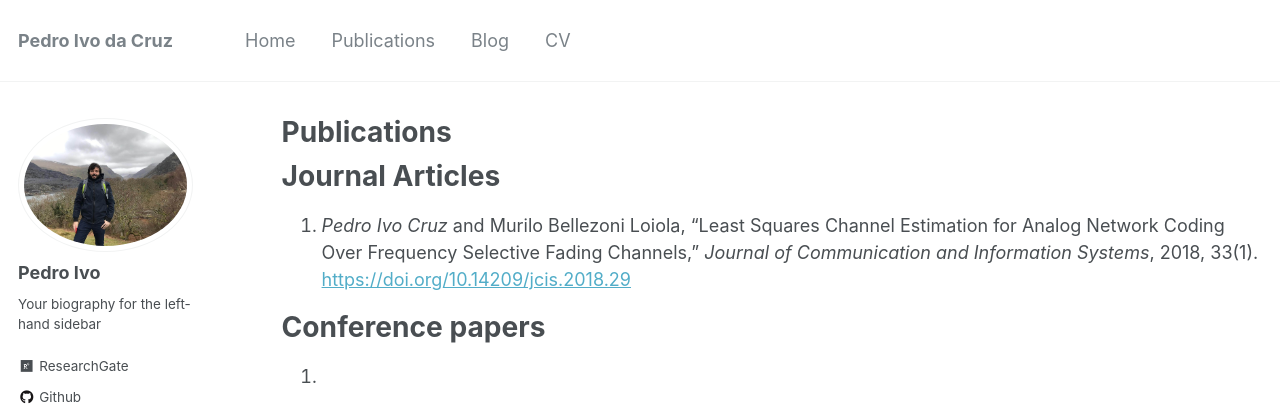
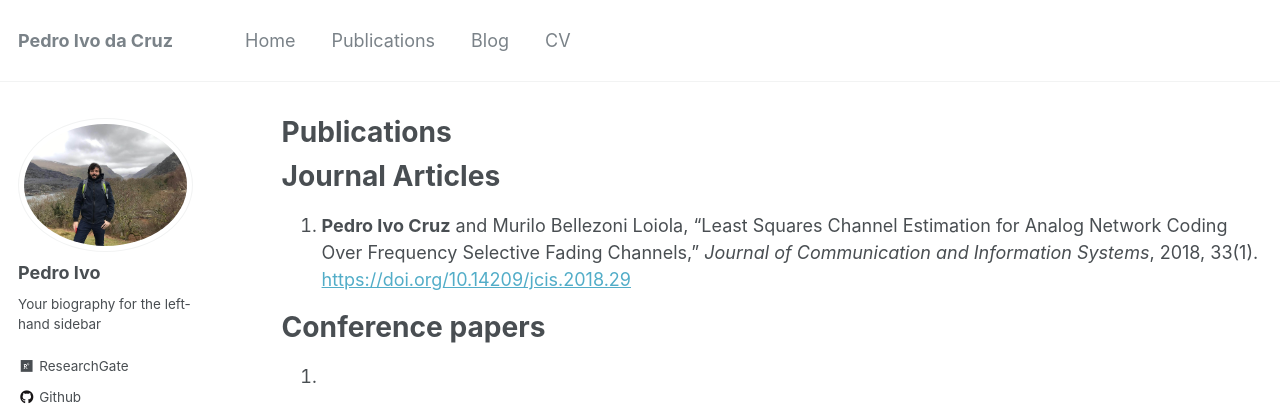
Before and after one commit to pedroidc/pedroidc.github.io, a Jekyll site: the page built from _pages/publications.md, in a window 1280 px wide. Shown: the top 408 px of the page. Built offline with Jekyll 4.4.1, drawn with Linux system fonts in a browser that asks for light colours; some web fonts are replaced.

Commit message:
Highlight correction

```diff
--- a/_pages/publications.md
+++ b/_pages/publications.md
@@ -16,7 +16,7 @@
 {% endfor %} -->
 
 # Journal Articles
-1. *Pedro Ivo Cruz* and Murilo Bellezoni Loiola, "Least Squares Channel Estimation for Analog Network Coding Over Frequency Selective Fading Channels," _Journal of Communication and Information Systems_, 2018, 33(1). [https://doi.org/10.14209/jcis.2018.29](https://doi.org/10.14209/jcis.2018.29)
+1. **Pedro Ivo Cruz** and Murilo Bellezoni Loiola, "Least Squares Channel Estimation for Analog Network Coding Over Frequency Selective Fading Channels," _Journal of Communication and Information Systems_, 2018, 33(1). [https://doi.org/10.14209/jcis.2018.29](https://doi.org/10.14209/jcis.2018.29)
 
 # Conference papers
 1.
```
